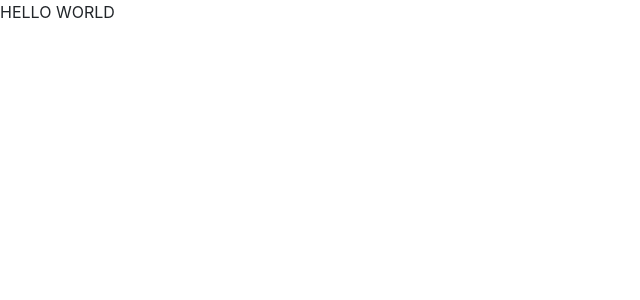
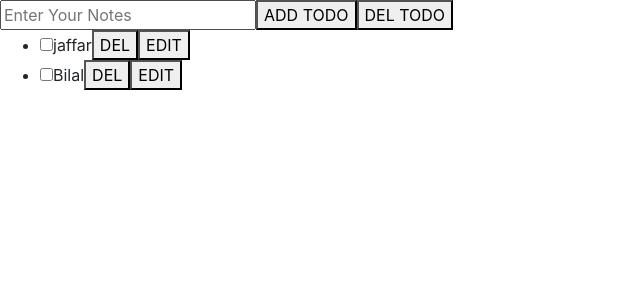
Before and after one commit to JaffarAman/reactapp-deploy-heroku, a React (Create React App) app: page / in a window 1280 px wide. Shown: the top 300 px of the page, without its empty margins (0-640 px from the left). Built offline with nearby package versions, Linux system fonts and the light colour scheme.

Commit message:
todo app

```diff
--- a/src/App.jsx
+++ b/src/App.jsx
@@ -1,8 +1,65 @@
-import React from "react"
-const App = ()=>{
-    return(
+import React, { useState } from "react"
+const App = () => {
+    const [notes, setNotes] = useState([{title:"jaffar",iscomplete : false } , {title:"Bilal",iscomplete : false }])
+    const [index , setIndex] = useState(null)
+
+    const [editInputValue , setEditInputValue ] = useState(null)
+    const editInput = (e)=>{
+        console.log(editInputValue);
+        notes[e.id].title = editInputValue
+        setIndex(null)
+    }
+    console.log(notes)
+    return (
         <>
-        <div>HELLO WORLD</div>
+            <div>
+
+                <div className="inputBar">
+                    <input type="text" placeholder="Enter Your Notes" />
+                    <button>ADD TODO</button>
+                    <button>DEL TODO</button>
+                </div>
+
+                <div className="notesBox">
+                    <ul>
+                        {notes.map((val, ind) => {
+                            return ind === index ? <> <input  type="text" onChange={(e)=>setEditInputValue(e.target.value)} placeholder="edit input"/>
+                                <button id={ind} onClick={(e)=>editInput(e.target)}>EDIT</button>
+                             </>
+                            :
+                            <>
+
+                            <li key={ind} style={{textDecoration : notes[ind].iscomplete ? "line-through" : "none"} }>
+
+                            <input  type="checkbox" id={ind} name={`li${ind}`} onClick={(e)=>{
+                                notes[e.target.id].iscomplete?
+                                notes[e.target.id].iscomplete = false :
+                                notes[e.target.id].iscomplete = true;
+                                setNotes([...notes]
+                                )
+                            }}  />{val.title}
+                            <button>DEL</button>
+                            <button  onClick={()=>{
+                                setIndex(ind);
+                                console.log(index);
+                            }}  >EDIT</button>
+
+                        </li>
+                            </>
+
+
+
+
+
+                        })}
+                    </ul>
+
+                </div>
+
+
+
+
+            </div>
         </>
     )
 }
```
